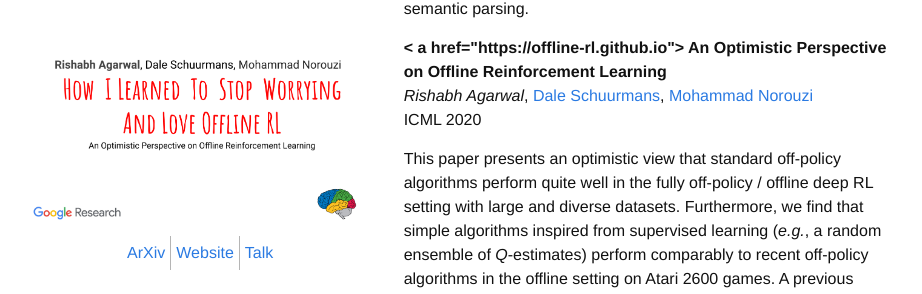
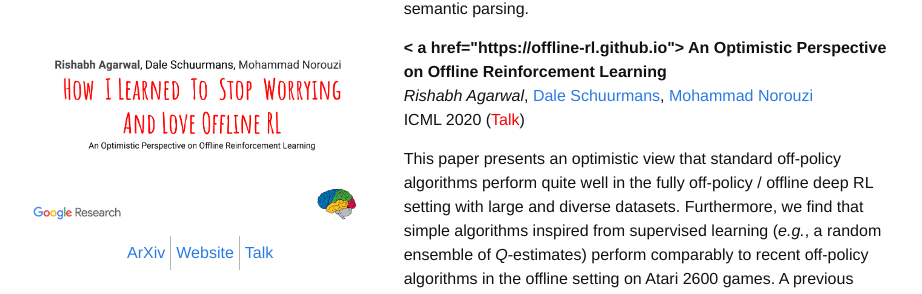
Before and after one commit to agarwl/agarwl.github.io, a Jekyll site: the page built from research.html, in a window 1280 px wide. Shown: the part 1233-1527 px from the top of the page, without its empty margins (179-1101 px from the left). Built offline with Jekyll 4.4.1, drawn with Linux system fonts in a browser that asks for light colours; nearby versions of some CDN libraries; some web fonts are replaced.

Commit message:
Update research.html

```diff
--- a/research.html
+++ b/research.html
@@ -91,7 +91,7 @@ title: "Research Overview"
       <p> <i> Rishabh Agarwal</i>,
         <a href="https://webdocs.cs.ualberta.ca/~dale/"> Dale Schuurmans</a>,
         <a href="https://norouzi.github.io/"> Mohammad Norouzi </a><br />
-      ICML 2020</p>
+      ICML 2020 (<span style='color:red'>Talk</span>)</p>
     <p> This paper presents an optimistic view that standard off-policy algorithms perform quite well in the fully
       off-policy / offline deep RL setting with large and diverse datasets. Furthermore, we find that simple algorithms inspired
       from supervised learning (<i>e.g.</i>, a random ensemble of <i>Q</i>-estimates) perform comparably to recent off-policy
```
